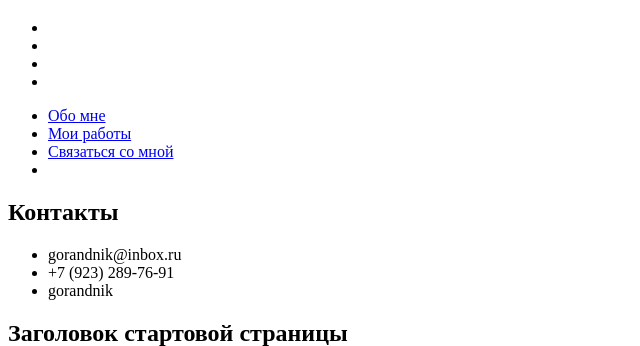
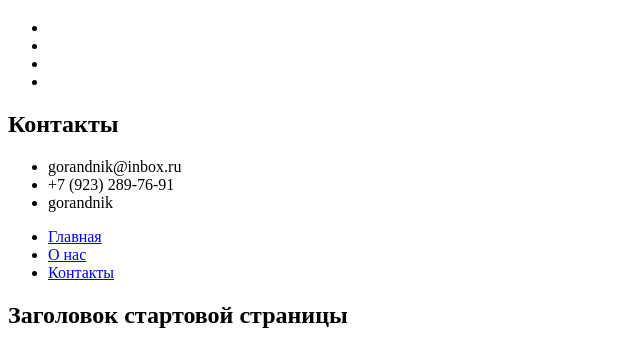
Before and after one commit to gorand/webapp, a Node project: template app/templates/pages/index.jade in a window 1280 px wide. Shown: the part 89-435 px from the top of the page, without its empty margins (0-640 px from the left). Run offline with Node 20 templates, Linux system fonts and the light colour scheme; the template is opened without the code that fills it, so the values that code supplies are empty.

Commit message:
modified menu, use active item

```diff
--- a/app/scss/common/_links.scss
+++ b/app/scss/common/_links.scss
@@ -12,6 +12,7 @@
 }
 a.active{
 	cursor: default;
+	text-decoration: none;
 }
 
 // link for images
--- a/app/templates/layout.jade
+++ b/app/templates/layout.jade
@@ -16,6 +16,7 @@
 					.col-md-3.col-md-offset-1
 						include partials/sidebar
 					.col-md-7
+						block menu
 						//- content main page
 						block content
 		//- footer
--- a/app/templates/pages/index.jade
+++ b/app/templates/pages/index.jade
@@ -4,6 +4,10 @@
 
 block page-title
 	title Стартовая страница
+
+block menu
+	-var currentItem = 'index.html';
+	include ./../partials/menu
 
 block content
 	section.part-content
--- a/app/templates/partials/menu.jade
+++ b/app/templates/partials/menu.jade
@@ -1,10 +1,11 @@
 - // menu
-  nav.menu-wrap
-    ul.menu-list
-      li.menu-item.active
-        a.menu-link(href='index.html' title="Обо мне") Обо мне
-      li.menu-item
-        a.menu-link(href='portfolio.html' title="Мои работы") Мои работы
-      li.menu-item
-        a.menu-link(href='feedback.html' title="Связаться со мной") Связаться со мной
-      li.menu-item
+-var items = { 'Главная': 'index.html', 'О нас': 'about.html', 'Контакты': 'contacts.html' };
+nav.menu-wrap
+	ul.menu-list
+		each value, key  in items
+			if currentItem === value
+				li.menu-item
+					a.menu-link.active(href=value, title=key)= key
+			else
+				li.menu-item
+					a.menu-link(href=value, title=key)= key
--- a/app/templates/partials/sidebar.jade
+++ b/app/templates/partials/sidebar.jade
@@ -1,14 +1,5 @@
 - // main menu
 .sidebar(role='navigation')
-  nav.menu-wrap
-    ul.menu-list
-      li.menu-item.active
-        a.menu-link(href='index.html' title="Обо мне") Обо мне
-      li.menu-item
-        a.menu-link(href='portfolio.html' title="Мои работы") Мои работы
-      li.menu-item
-        a.menu-link(href='feedback.html' title="Связаться со мной") Связаться со мной
-      li.menu-item
   .contact-wrap
     h2.contact-title Контакты
     ul.contact-list
--- a/dist/css/main.css
+++ b/dist/css/main.css
@@ -1978,7 +1978,8 @@
     border-bottom: none; }
 
 a.active {
-  cursor: default; }
+  cursor: default;
+  text-decoration: none; }
 
 .link-img {
   text-decoration: none; }
```
Also changed, not shown: 3 other files.
